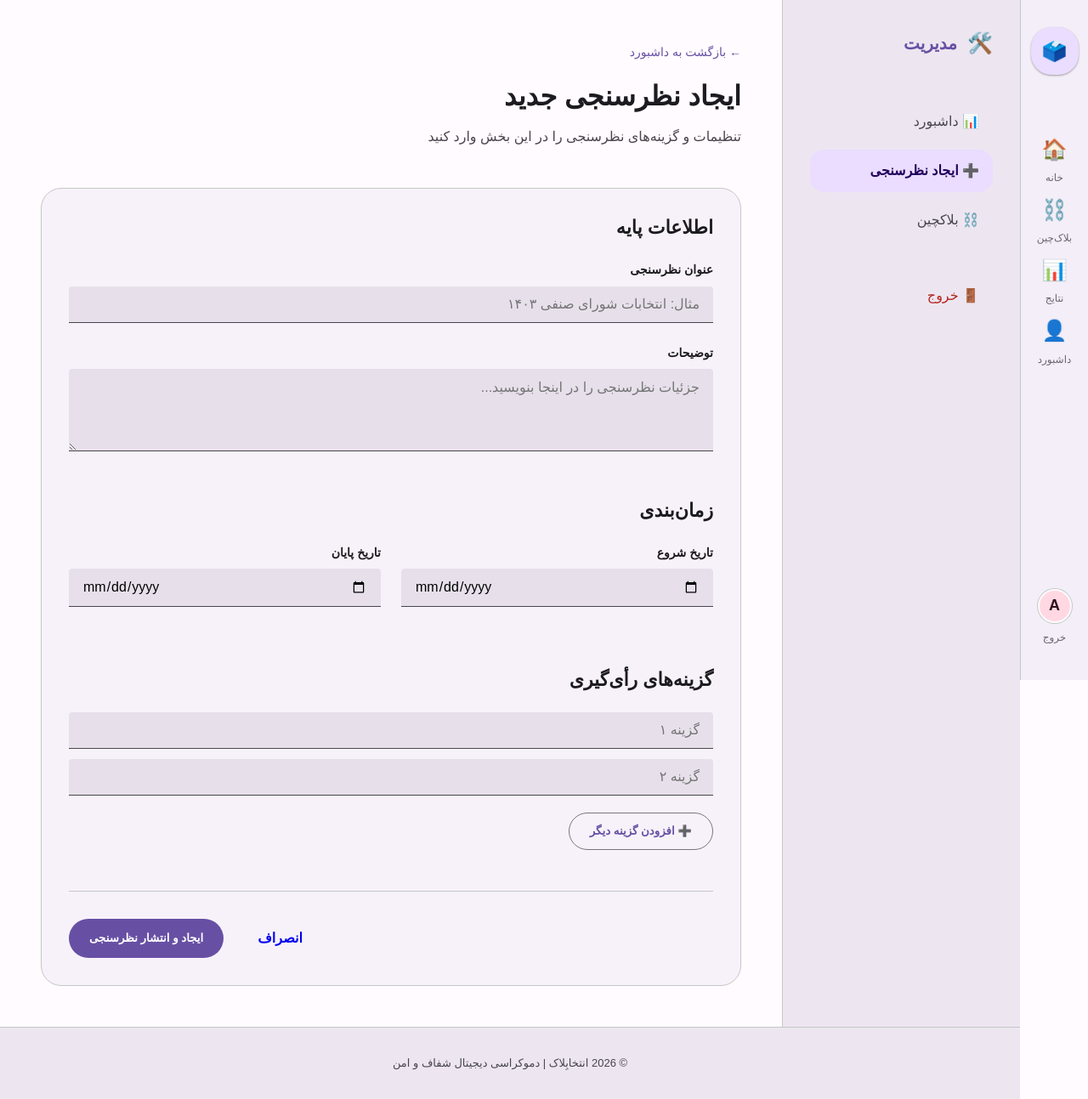
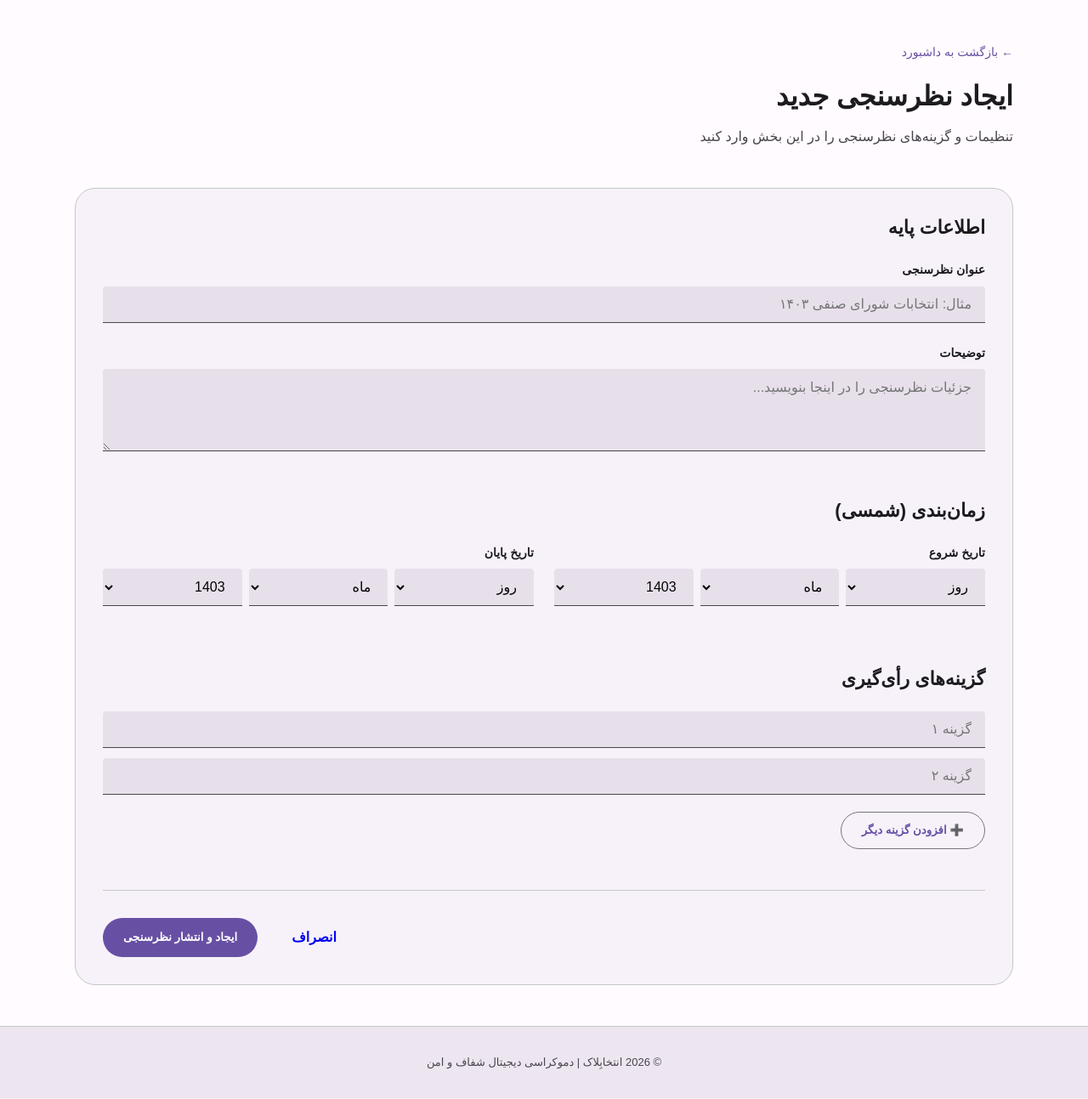
Before and after one commit to theMahdiyarB/entekhablock, a Flask app: page /admin/create-poll in a window 1280 px wide. Shown: the whole page at 85% size. After the commit the page ends 1258 px from the top, so only its background shows below. Run offline with Flask 3, Linux system fonts and the light colour scheme; the visitor is signed in with stand-in values (Sample User, id 1); some web fonts are replaced.

Commit message:
Remove admin sidebar and implement Persian date picker
- Removed admin-specific sidebar markup from dashboard and create poll templates.
- Updated CSS to remove admin sidebar grid layout and hide global navigation rail on admin pages.
- Replaced native date inputs in create poll form with 3-select Persian date pickers (Day, Month, Year).
- Updated backend logic to parse separate date components and convert Jalali dates to Gregorian using jdatetime.

Co-authored-by: theMahdiyarB <33492952+theMahdiyarB@users.noreply.github.com>

```diff
--- a/app.py
+++ b/app.py
@@ -530,21 +530,41 @@ def admin_create_poll():
     if request.method == 'POST':
         title = request.form.get('title', '').strip()
         description = request.form.get('description', '').strip()
-        start_date = request.form.get('start_date', '').strip()
-        end_date = request.form.get('end_date', '').strip()
         options = request.form.getlist('options[]')
 
-        # Combine date with default time if only date is provided
-        start_time = f"{start_date} 00:00:00" if start_date else ""
-        end_time = f"{end_date} 23:59:59" if end_date else ""
+        try:
+            # Get separate date components
+            start_year = int(request.form.get('start_year'))
+            start_month = int(request.form.get('start_month'))
+            start_day = int(request.form.get('start_day'))
 
-        success, message, poll = poll_manager.create_poll(
-            title=title,
-            options=options,
-            start_time=start_time,
-            end_time=end_time,
-            description=description
-        )
+            end_year = int(request.form.get('end_year'))
+            end_month = int(request.form.get('end_month'))
+            end_day = int(request.form.get('end_day'))
+
+            # Convert Jalali to Gregorian
+            start_g = jdatetime.date(start_year, start_month, start_day).togregorian()
+            end_g = jdatetime.date(end_year, end_month, end_day).togregorian()
+
+            # Format as YYYY-MM-DD
+            start_date_str = start_g.strftime("%Y-%m-%d")
+            end_date_str = end_g.strftime("%Y-%m-%d")
+
+            # Combine date with default time
+            start_time = f"{start_date_str} 00:00:00"
+            end_time = f"{end_date_str} 23:59:59"
+
+            success, message, poll = poll_manager.create_poll(
+                title=title,
+                options=options,
+                start_time=start_time,
+                end_time=end_time,
+                description=description
+            )
+        except ValueError:
+            success, message = False, "تاریخ وارد شده نامعتبر است"
+        except Exception as e:
+            success, message = False, f"خطا در پردازش تاریخ: {str(e)}"
 
         if success:
             flash(message, 'success')
--- a/static/css/admin.css
+++ b/static/css/admin.css
@@ -4,68 +4,25 @@
    ======================================== */
 
 .admin-layout {
-  display: grid;
-  grid-template-columns: 280px 1fr;
+  display: block;
   min-height: 100vh;
-}
-
-/* Sidebar */
-.admin-sidebar {
-  background-color: var(--m3-surface-container-high);
-  border-left: 1px solid var(--m3-outline-variant);
-  padding: var(--m3-spacing-32);
-}
-
-.admin-logo {
-  display: flex;
-  align-items: center;
-  gap: 12px;
-  margin-bottom: var(--m3-spacing-48);
-}
-
-.logo-icon {
-  font-size: 24px;
-}
-
-.logo-text {
-  font-size: 20px;
-  font-weight: 700;
-  color: var(--m3-primary);
-}
-
-.admin-nav {
-  display: flex;
-  flex-direction: column;
-  gap: var(--m3-spacing-8);
-}
-
-.nav-link {
-  display: flex;
-  align-items: center;
-  gap: 12px;
-  padding: 12px 16px;
-  text-decoration: none;
-  color: var(--m3-on-surface-variant);
-  border-radius: var(--m3-shape-md);
-  transition: all 0.2s;
-  font-weight: 500;
-}
-
-.nav-link:hover {
-  background-color: rgba(0, 0, 0, 0.04);
-  color: var(--m3-on-surface);
-}
-
-.nav-link.active {
-  background-color: var(--m3-primary-container);
-  color: var(--m3-on-primary-container);
-  font-weight: 700;
 }
 
 /* Main Content */
 .admin-main {
   padding: var(--m3-spacing-48);
   background-color: var(--m3-surface);
+  max-width: 1200px;
+  margin: 0 auto;
+}
+
+/* Hide global navigation rail on admin pages */
+.navigation-rail {
+  display: none !important;
+}
+
+.main-content-wrapper {
+  margin-right: 0 !important;
 }
 
 .admin-header {
@@ -232,11 +189,7 @@
 
 /* Responsive */
 @media (max-width: 900px) {
-  .admin-layout {
-    grid-template-columns: 1fr;
-  }
-
-  .admin-sidebar {
-    display: none;
+  .admin-main {
+    padding: var(--m3-spacing-24);
   }
 }
--- a/templates/admin/create_poll.html
+++ b/templates/admin/create_poll.html
@@ -8,30 +8,6 @@
 
 {% block content %}
 <div class="admin-layout">
-    <!-- Sidebar -->
-    <aside class="admin-sidebar">
-        <div class="admin-logo">
-            <span class="logo-icon">🛠️</span>
-            <span class="logo-text">مدیریت</span>
-        </div>
-        <nav class="admin-nav">
-            <a href="{{ url_for('admin_dashboard') }}" class="nav-link">
-                📊 داشبورد
-            </a>
-            <a href="{{ url_for('admin_create_poll') }}" class="nav-link active">
-                ➕ ایجاد نظرسنجی
-            </a>
-            <a href="{{ url_for('view_blockchain') }}" class="nav-link">
-                ⛓️ بلاکچین
-            </a>
-            <div style="margin-top: auto; padding-top: 32px;">
-                <a href="{{ url_for('admin_logout') }}" class="nav-link" style="color: var(--m3-error);">
-                    🚪 خروج
-                </a>
-            </div>
-        </nav>
-    </aside>
-
     <!-- Main Content -->
     <div class="admin-main fade-in-up">
         <header class="admin-header">
@@ -61,15 +37,71 @@
             </section>
 
             <section class="form-section" style="margin-top: 48px;">
-                <h3 class="title-large" style="margin-bottom: 24px;">زمان‌بندی</h3>
+                <h3 class="title-large" style="margin-bottom: 24px;">زمان‌بندی (شمسی)</h3>
                 <div style="display: grid; grid-template-columns: 1fr 1fr; gap: 24px;">
                     <div class="form-group">
-                        <label class="form-label" for="start_date">تاریخ شروع</label>
-                        <input type="date" id="start_date" name="start_date" class="form-input" required>
+                        <label class="form-label">تاریخ شروع</label>
+                        <div style="display: flex; gap: 8px;">
+                            <select name="start_day" class="form-select" required style="width: 33%;">
+                                <option value="" disabled selected>روز</option>
+                                {% for d in range(1, 32) %}
+                                <option value="{{ d }}">{{ d }}</option>
+                                {% endfor %}
+                            </select>
+                            <select name="start_month" class="form-select" required style="width: 33%;">
+                                <option value="" disabled selected>ماه</option>
+                                <option value="1">فروردین</option>
+                                <option value="2">اردیبهشت</option>
+                                <option value="3">خرداد</option>
+                                <option value="4">تیر</option>
+                                <option value="5">مرداد</option>
+                                <option value="6">شهریور</option>
+                                <option value="7">مهر</option>
+                                <option value="8">آبان</option>
+                                <option value="9">آذر</option>
+                                <option value="10">دی</option>
+                                <option value="11">بهمن</option>
+                                <option value="12">اسفند</option>
+                            </select>
+                            <select name="start_year" class="form-select" required style="width: 33%;">
+                                <option value="" disabled selected>سال</option>
+                                {% for y in range(1402, 1412) %}
+                                <option value="{{ y }}" {% if y == 1403 %}selected{% endif %}>{{ y }}</option>
+                                {% endfor %}
+                            </select>
+                        </div>
                     </div>
                     <div class="form-group">
-                        <label class="form-label" for="end_date">تاریخ پایان</label>
-                        <input type="date" id="end_date" name="end_date" class="form-input" required>
+                        <label class="form-label">تاریخ پایان</label>
+                        <div style="display: flex; gap: 8px;">
+                            <select name="end_day" class="form-select" required style="width: 33%;">
+                                <option value="" disabled selected>روز</option>
+                                {% for d in range(1, 32) %}
+                                <option value="{{ d }}">{{ d }}</option>
+                                {% endfor %}
+                            </select>
+                            <select name="end_month" class="form-select" required style="width: 33%;">
+                                <option value="" disabled selected>ماه</option>
+                                <option value="1">فروردین</option>
+                                <option value="2">اردیبهشت</option>
+                                <option value="3">خرداد</option>
+                                <option value="4">تیر</option>
+                                <option value="5">مرداد</option>
+                                <option value="6">شهریور</option>
+                                <option value="7">مهر</option>
+                                <option value="8">آبان</option>
+                                <option value="9">آذر</option>
+                                <option value="10">دی</option>
+                                <option value="11">بهمن</option>
+                                <option value="12">اسفند</option>
+                            </select>
+                            <select name="end_year" class="form-select" required style="width: 33%;">
+                                <option value="" disabled selected>سال</option>
+                                {% for y in range(1402, 1412) %}
+                                <option value="{{ y }}" {% if y == 1403 %}selected{% endif %}>{{ y }}</option>
+                                {% endfor %}
+                            </select>
+                        </div>
                     </div>
                 </div>
             </section>
```
Also changed, not shown: data/polls.json (+14 -19 lines), templates/admin/dashboard.html (+0 -27 lines).
